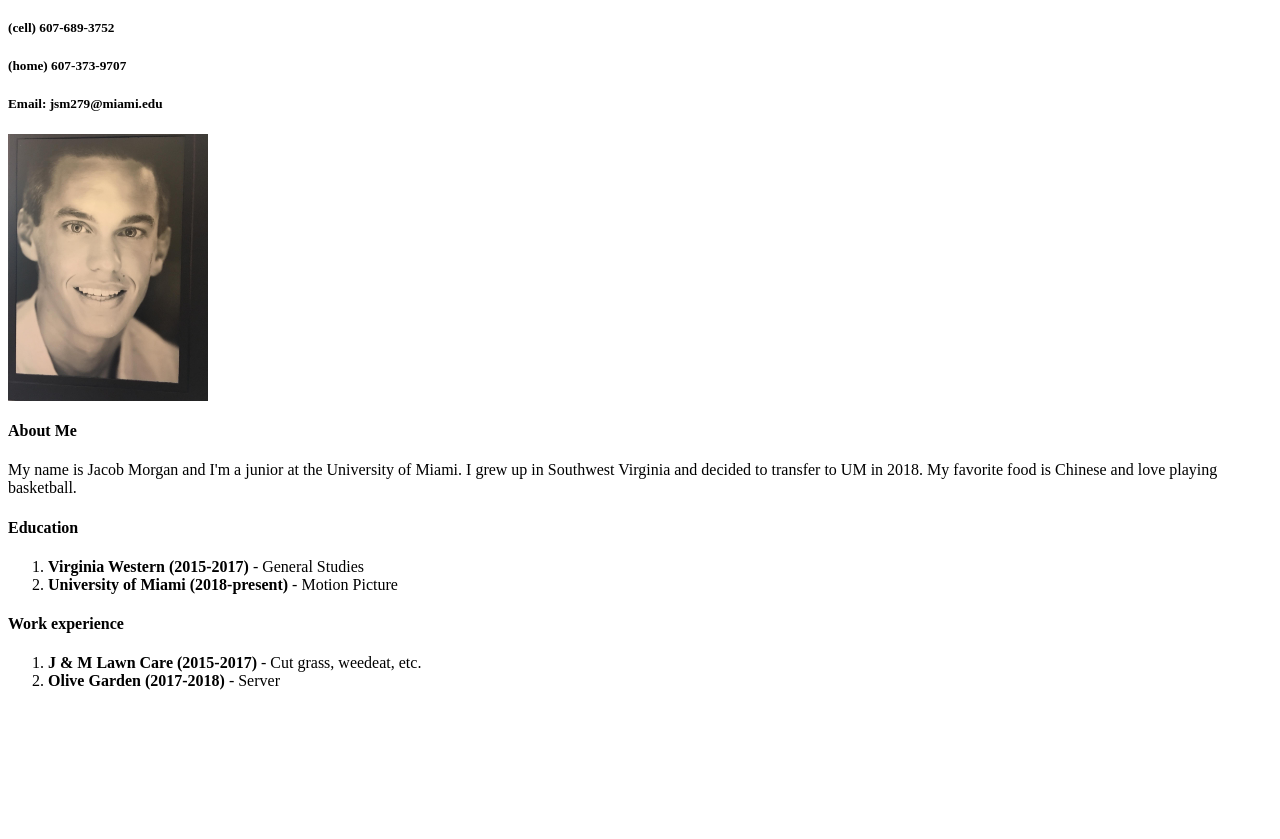
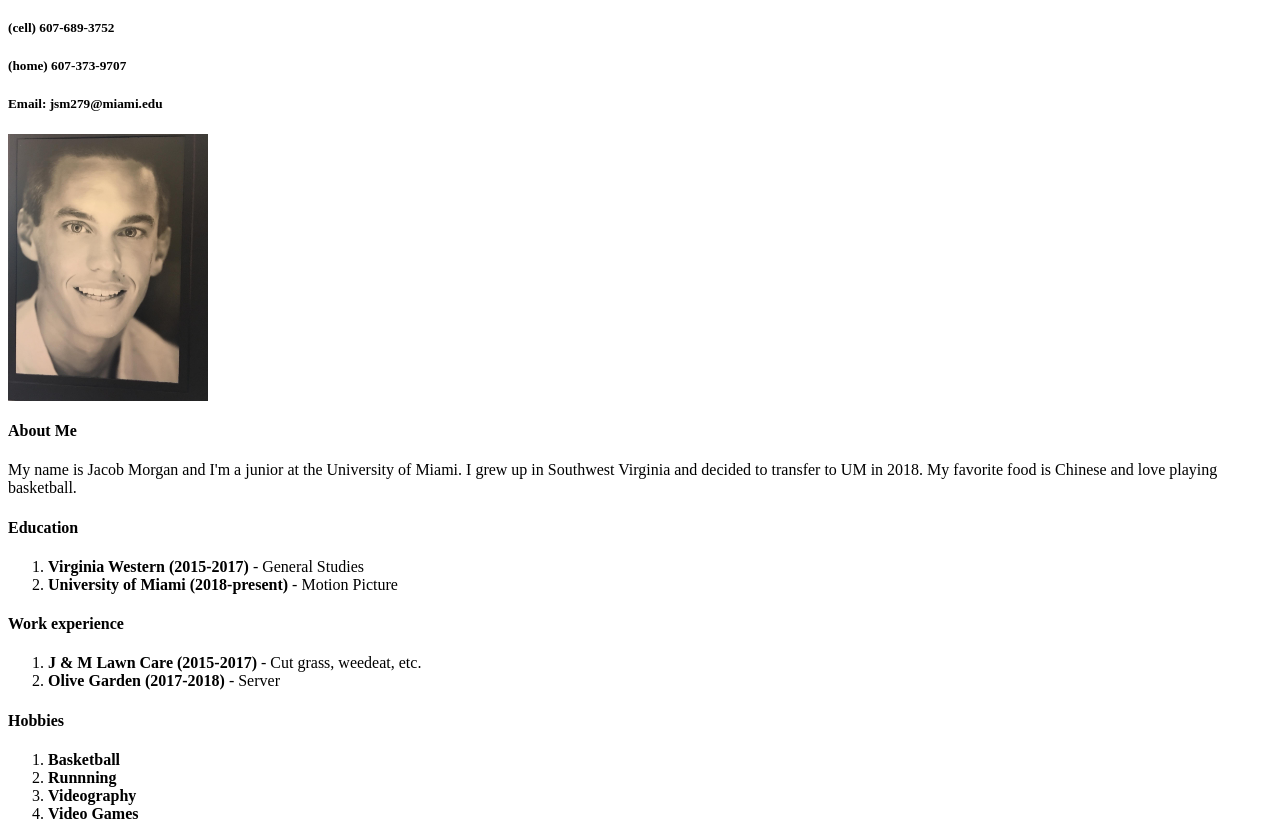
Before and after one commit to jacob32morgan/CIM-111, a plain HTML site: page Homework/Resume/index.html in a window 1280 px wide. Shown: the part 87-926 px from the top of the page. Before the commit the page ends 800 px from the top, so only its background shows below. Drawn offline with Linux system fonts and the light colour scheme.

Commit message:
Update index.html

```diff
--- a/Homework/Resume/index.html
+++ b/Homework/Resume/index.html
@@ -34,3 +34,10 @@
       <li><strong>J & M Lawn Care (2015-2017)</strong> - Cut grass, weedeat, etc.</li>
       <li><strong>Olive Garden (2017-2018)</strong> - Server </li>
         </ol>
+ <h4>Hobbies</h4>
+    <ol>
+      <li><strong>Basketball</strong></li>
+      <li><strong>Runnning</strong></li>
+      <li><strong>Videography</strong></li>
+      <li><strong>Video Games</stong></li>
+</ol
```
